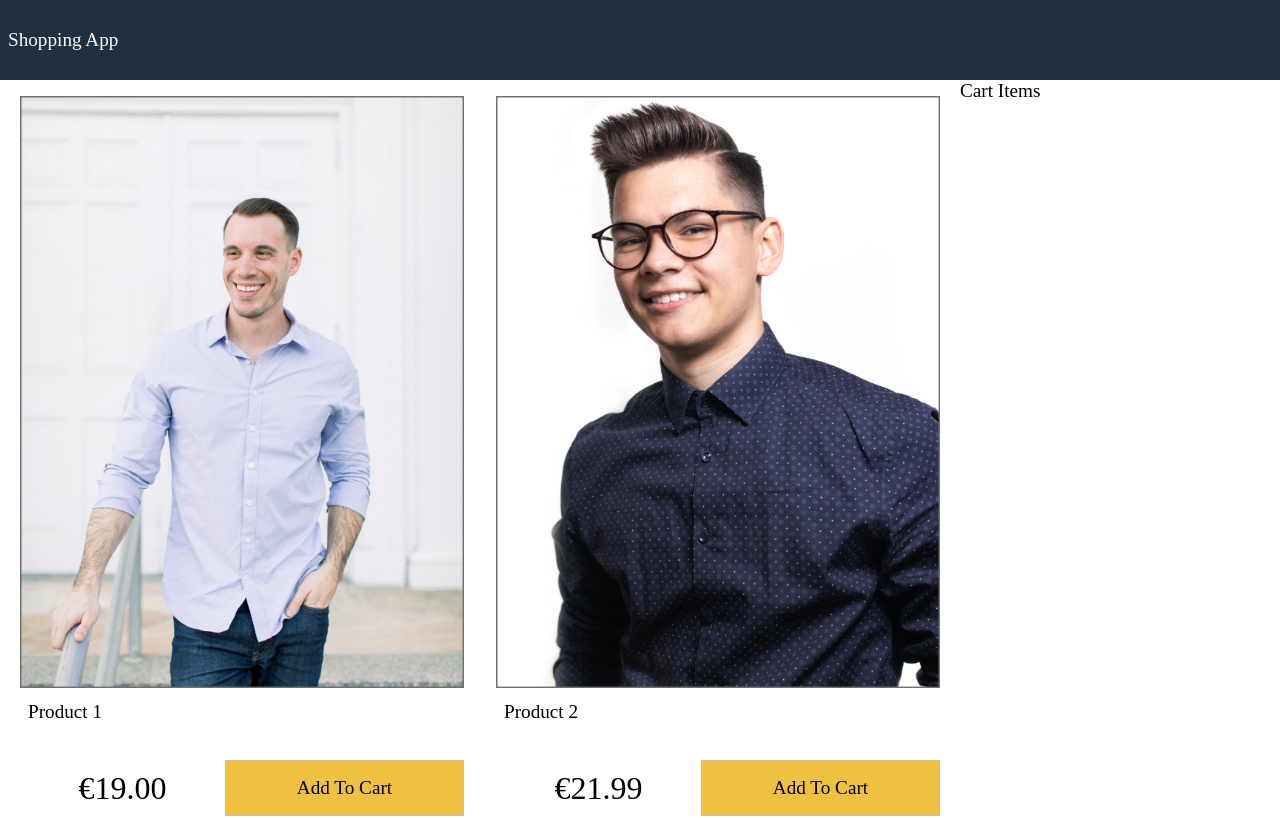
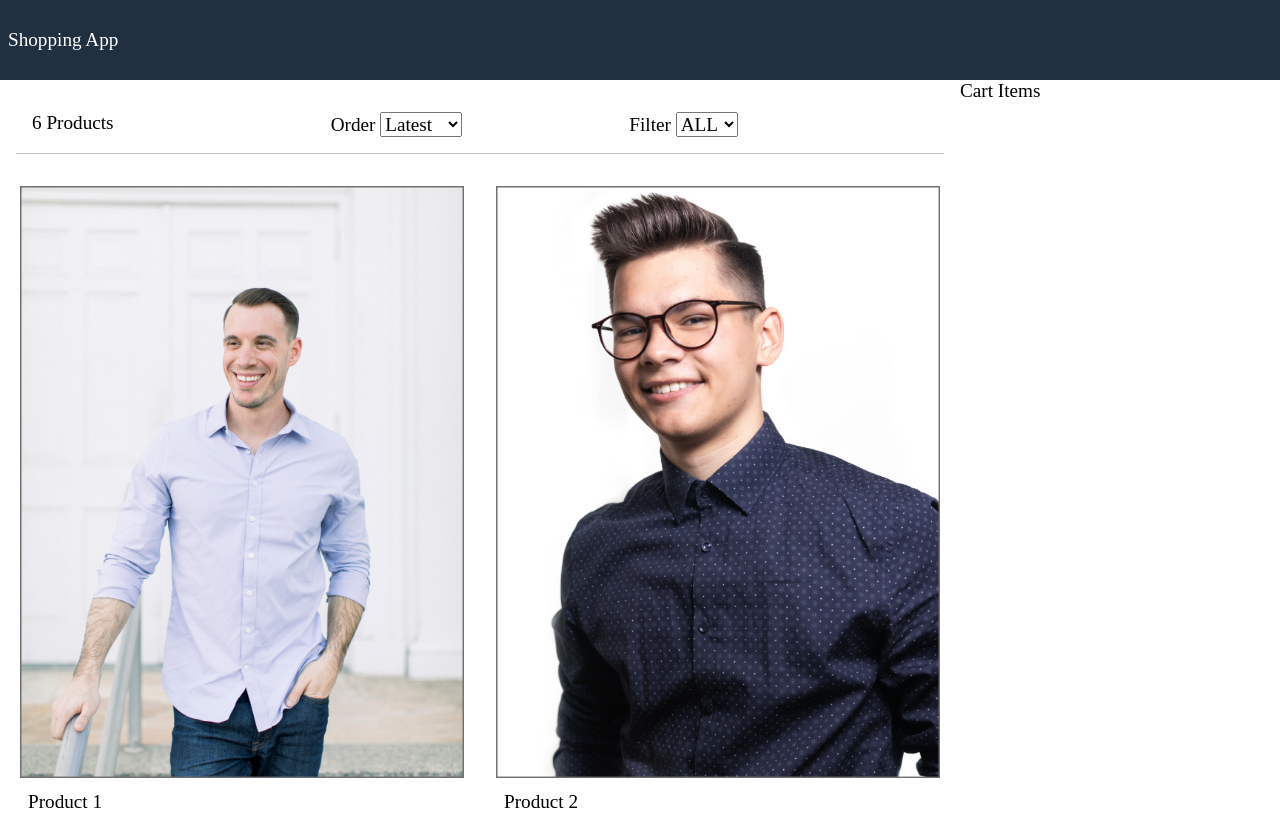
Before and after one commit to grna/Shopping-App, a React app: page / in a window 1280 px wide. Shown: the top 818 px of the page. Built offline with nearby package versions, Linux system fonts and the light colour scheme; the HTML template or start-up script is replaced by a standard one.

Commit message:
sorting & filtering

```diff
--- /dev/null
+++ b/src/components/Filter.js
@@ -0,0 +1,46 @@
+import React from "react";
+import PropTypes from "prop-types";
+
+function Filter({
+  count,
+  size,
+  sort,
+  onSortProducts,
+  onFilterProducts,
+}) {
+  return (
+    <div className="filter">
+      <div className="filter-result">{count} Products</div>
+      <div className="filter-sort">
+        Order{" "}
+        <select value={sort} onChange={onSortProducts}>
+          <option value="">Latest</option>
+          <option value="lowest">Lowest</option>
+          <option value="highest">Highest</option>
+        </select>
+      </div>
+      <div className="filter-size">
+        Filter{" "}
+        <select value={size} onChange={onFilterProducts}>
+          <option value="">ALL</option>
+          <option value="XS">XS</option>
+          <option value="S">S</option>
+          <option value="M">M</option>
+          <option value="L">L</option>
+          <option value="XL">XL</option>
+          <option value="XXL">XXL</option>
+        </select>
+      </div>
+    </div>
+  );
+}
+
+Filter.propTypes = {
+  count: PropTypes.number.isRequired,
+  size: PropTypes.string.isRequired,
+  sort: PropTypes.string.isRequired,
+  onSortProducts: PropTypes.func.isRequired,
+  onFilterProducts: PropTypes.func.isRequired,
+};
+
+export default Filter;
--- a/src/containers/App.js
+++ b/src/containers/App.js
@@ -1,16 +1,53 @@
 // feature 1
-import React from "react";
+import React, { useState } from "react";
 import { Route, Switch } from "react-router-dom";
 import data from "../data.json";
 import ProductsContainer from "./ProductsContainer";
+import Filter from "../components/Filter";
 
-const state = {
-  products: data.products,
-  size: "",
-  sort: "",
+const App = () => {
+  const [products, setProducts] = useState(data.products);
+  const [size, setSize] = useState("");
+  const [sort, setSort] = useState("");
+
+  const filterProducts = (event) => {
+    const value = event.target.value;
+    if (value === "") {
+      setSize(value);
+      setProducts(data.products);
+    } else {
+      setSize(value);
+      setProducts(
+        data.products.filter(
+          (product) => product.sizes.indexOf(value) >= 0
+        )
+      );
+    }
   };
 
-const App = () => (
+  const sortProducts = (event) => {
+    const value = event.target.value;
+    setSort(value);
+    setProducts(
+      products
+        .slice()
+        .sort((a, b) =>
+          value === "lowest"
+            ? a.price > b.price
+              ? 1
+              : -1
+            : value === "highest"
+            ? a.price < b.price
+              ? 1
+              : -1
+            : a.id > b.id
+            ? 1
+            : -1
+        )
+    );
+  };
+
+  return (
     <div className="grid-container">
       <header>
         <a href="/">Shopping App</a>
@@ -18,7 +55,14 @@ const App = () => (
       <main>
         <div className="content">
           <div className="main">
-          <ProductsContainer products={state.products} />
+            <Filter
+              count={products.length}
+              size={size}
+              sort={sort}
+              onFilterProducts={filterProducts}
+              onSortProducts={sortProducts}
+            />
+            <ProductsContainer products={products} />
           </div>
           <div className="sidebar">Cart Items</div>
         </div>
@@ -26,5 +70,6 @@ const App = () => (
       <footer>All rights reserved</footer>
     </div>
   );
+};
 
 export default App;
--- a/src/containers/ProductsContainer.js
+++ b/src/containers/ProductsContainer.js
@@ -2,11 +2,11 @@ import React from "react";
 import PropTypes from "prop-types";
 import { formatCurrency } from "../utils";
 
-const ProductsContainer = (props) => {
+const ProductsContainer = ({ products }) => {
   return (
     <div>
       <ul className="products">
-        {props.products.map((product) => (
+        {products.map((product) => (
           <li key={product.id}>
             <div className="product">
               <a href={"#" + product.id}>
--- a/src/index.css
+++ b/src/index.css
@@ -118,3 +118,15 @@ footer {
 .button:hover {
   border-color: #808080;
 }
+
+/* Filter */
+.filter {
+  display: flex;
+  padding: 1rem;
+  margin: 1rem;
+  border-bottom: 0.1rem #c0c0c0 solid;
+  justify-content: space-between;
+}
+.filter div {
+  flex: 1;
+}
```
Lines whose indentation alone changed are shown as unchanged.
